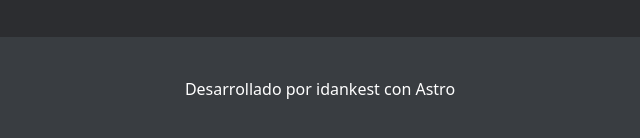
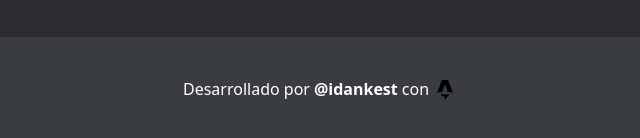
Before and after one commit to iDankest/astro-porfolio, an Astro site: page / in a window 1280 px wide. Shown: the part 3557-3695 px from the top of the page, 320-960 px from the left. Built offline with nearby package versions, Linux system fonts and the light colour scheme; Astro itself is replaced by a stand-in of ours.

Commit message:
fix footer

```diff
--- a/src/layouts/Layout.astro
+++ b/src/layouts/Layout.astro
@@ -8,8 +8,8 @@
 </head>
 <body>
 	<slot />
-	<footer class="text-center p-10 bg-[#393d41] w-full mt-10 rounded" >
-		Desarrollado por <a href="https://github.com/idankest">idankest</a> con <a href="https://astro.build/">Astro</a>
+	<footer class="flex justify-center items-center p-10 bg-[#393d41] w-full mt-10 rounded gap-1" >
+		Desarrollado por <a href="https://github.com/idankest"> <span class="font-bold">@idankest</span> </a> con <a href="https://astro.build/"><img src="favicon.svg" alt="" class="w-6 h-6"></a>
 	</footer>
 </body>
 </html>
```
